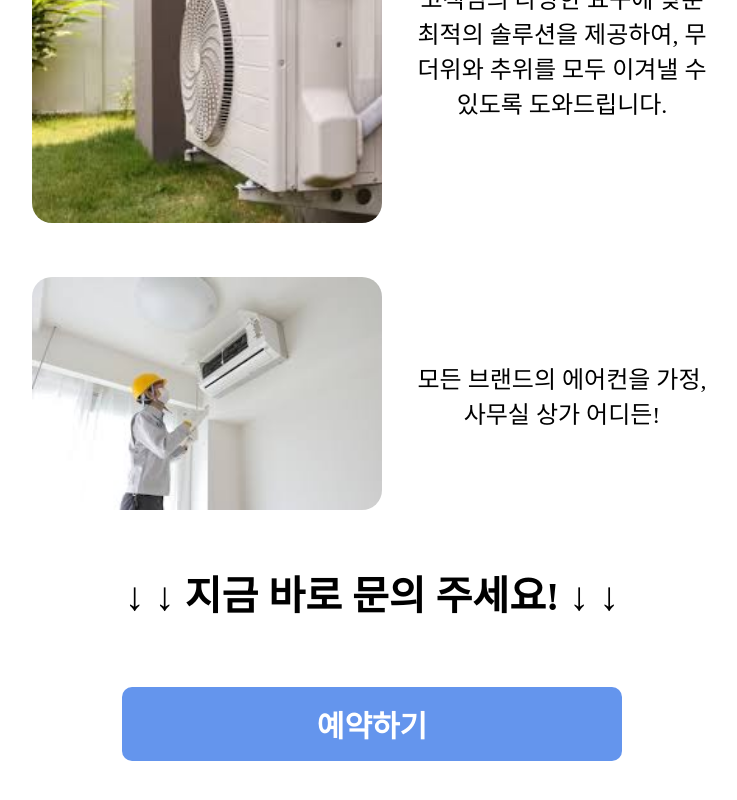
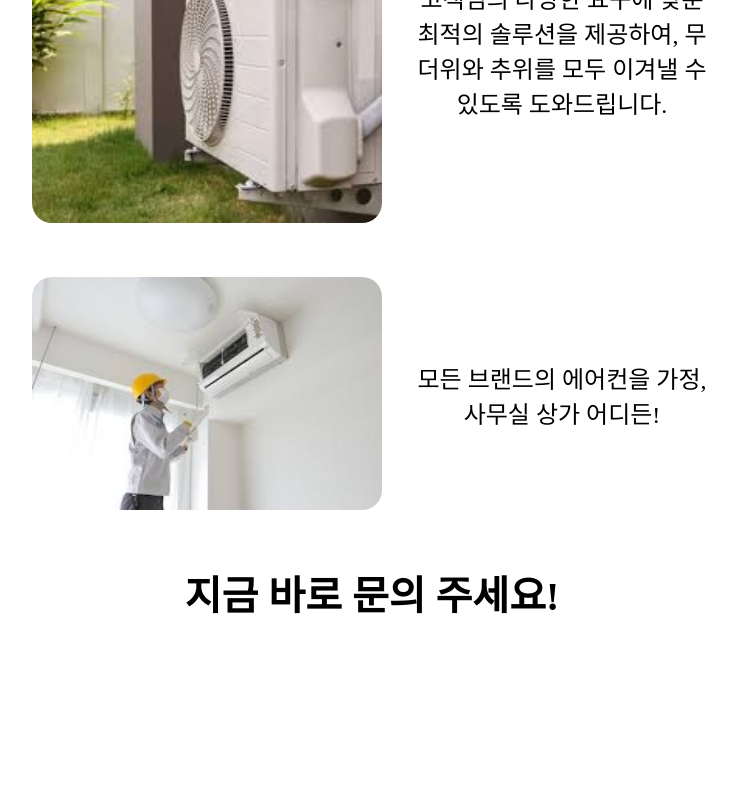
Before and after one commit to zeno0104/hobanGongjo_guest, a React (Vite) app in the folder hobangongjo_guest/: page / in a window 1280 px wide. Shown: the part 710-1510 px from the top of the page, without its empty margins (268-1005 px from the left). After the commit the page ends 1332 px from the top, so only its background shows below. Built offline with nearby package versions, Linux system fonts and the light colour scheme; the HTML template or start-up script is replaced by a standard one; a web font is replaced by a local one.

Commit message:
[Update] 텍스트 수정

```diff
--- a/hobangongjo_guest/src/components/Introduce.tsx
+++ b/hobangongjo_guest/src/components/Introduce.tsx
@@ -36,10 +36,10 @@ export const Introduce = () => {
             모든 브랜드의 에어컨을 가정, 사무실 상가 어디든!
           </div>
         </div>
-        <div className="end_text">↓ ↓ 지금 바로 문의 주세요! ↓ ↓</div>
-        <div className="btn">
+        <div className="end_text">지금 바로 문의 주세요!</div>
+        {/* <div className="btn">
           <Button text={"예약하기"} type={"COUNSEL"} onClick={btnHandler} />
-        </div>
+        </div> */}
       </div>
     </div>
   );
```
